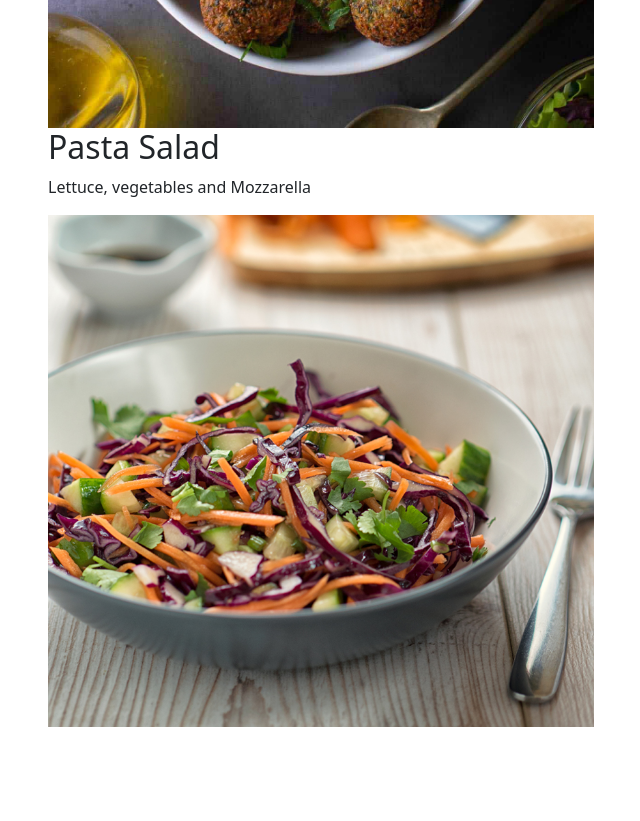
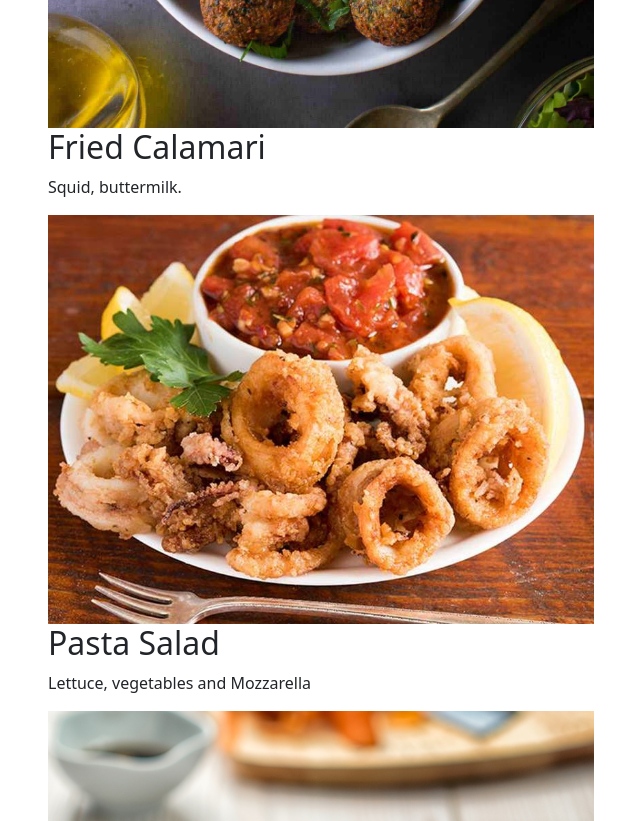
Before and after one commit to carlosmiguelcabrera/Little_Lemon_Restaurant, a plain HTML site: page index.html in a window 1280 px wide. Shown: the part 560-1381 px from the top of the page, without its empty margins (34-674 px from the left). Before the commit the page ends 1287 px from the top, so only its background shows below. Drawn offline with nearby package versions, Linux system fonts and the light colour scheme.

Commit message:
Update menu

```diff
--- a/index.html
+++ b/index.html
@@ -15,6 +15,9 @@
       <h2>Falafel</h2>
       <p>Chickpea, herbs and spices.</p>
       <img src="falafel.jpeg" class="img-fluid"/>
+      <h2>Fried Calamari</h2>
+      <p>Squid, buttermilk.</p>
+      <img src="calamari.jpeg" class="img-fluid"/>
       <h2>Pasta Salad</h2>
       <p>Lettuce, vegetables and Mozzarella</p>
       <img src="salad.jpeg" class="img-fluid"/>
@@ -30,7 +33,6 @@
         <td>Pasta Salad</td>
         <td>$10.00</td>
       </tr>
-
     </table>
   </div>
   </div>
```
Also changed, not shown: calamari.jpeg (added). Lines whose indentation alone changed are shown as unchanged.
